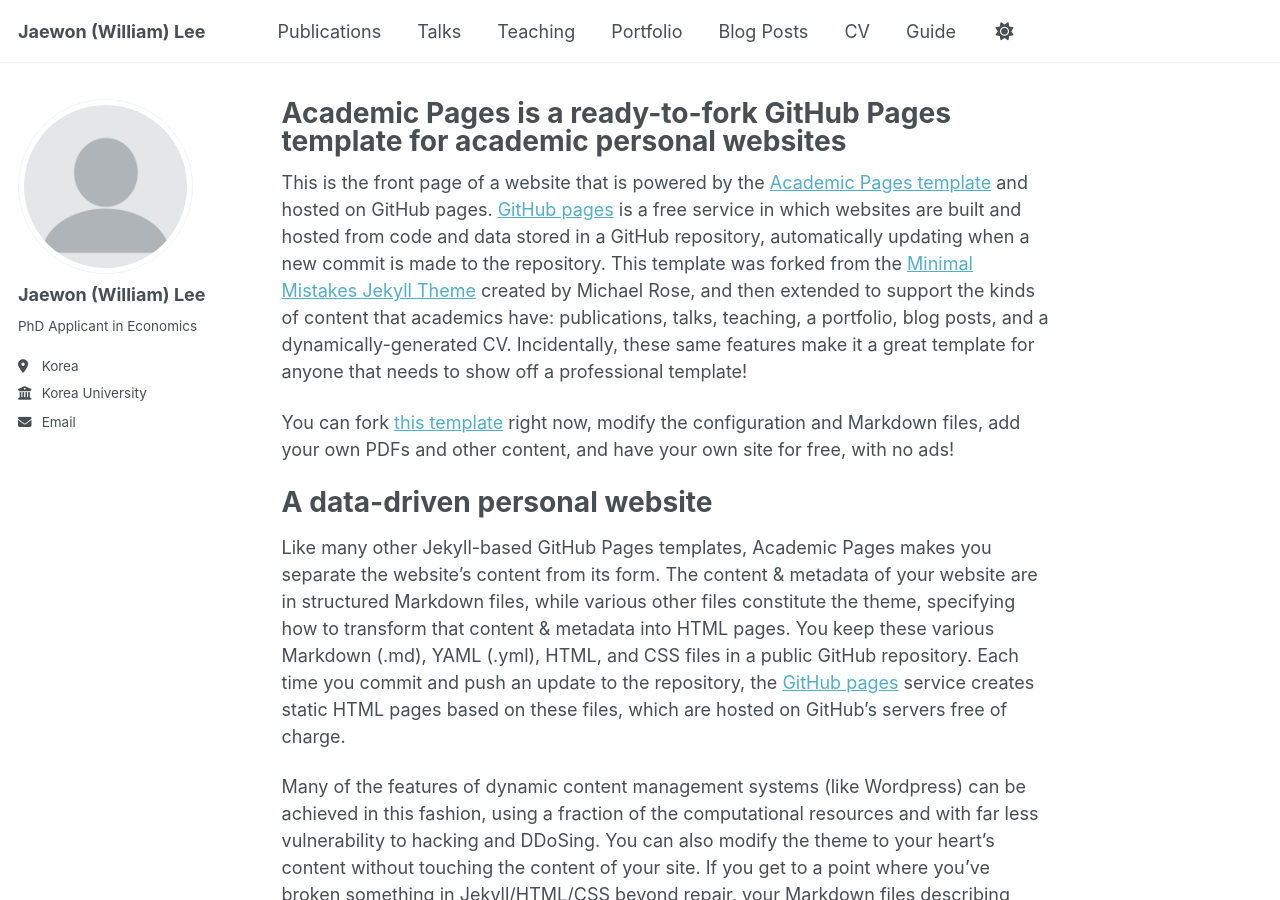
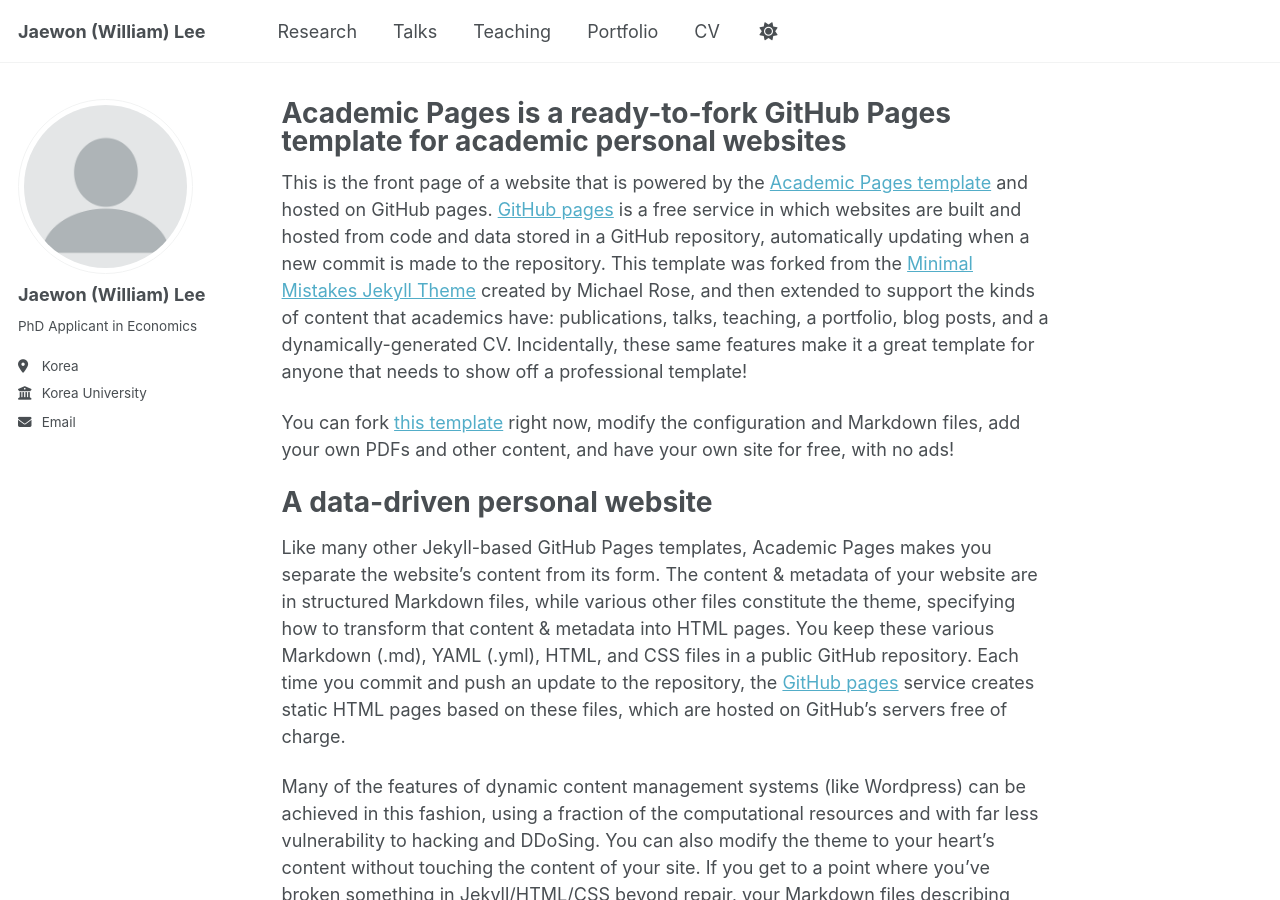
Before and after one commit to JWLee2000/JWLee2000.github.io, a Jekyll site: the page built from _pages/about.md, in a window 1280 px wide and 900 px high. Built offline with Jekyll 4.4.1, drawn with Linux system fonts in a browser that asks for light colours; a script that is not in the unit is left out.

Commit message:
Update navigation.yml

```diff
--- a/_data/navigation.yml
+++ b/_data/navigation.yml
@@ -8,8 +8,8 @@
 #      Markdown formatted page while the second is generated using JSON.
 
 main:
-  - title: "Publications"
-    url: /publications/
+  - title: "Research"
+    url: /Research/
 
   - title: "Talks"
     url: /talks/
@@ -20,14 +20,8 @@ main:
   - title: "Portfolio"
     url: /portfolio/
 
-  - title: "Blog Posts"
-    url: /year-archive/
-
   - title: "CV"
     url: /cv/
 
   # - title: "CV"
   #   url: /cv-json/
-
-  - title: "Guide"
-    url: /markdown/
```
